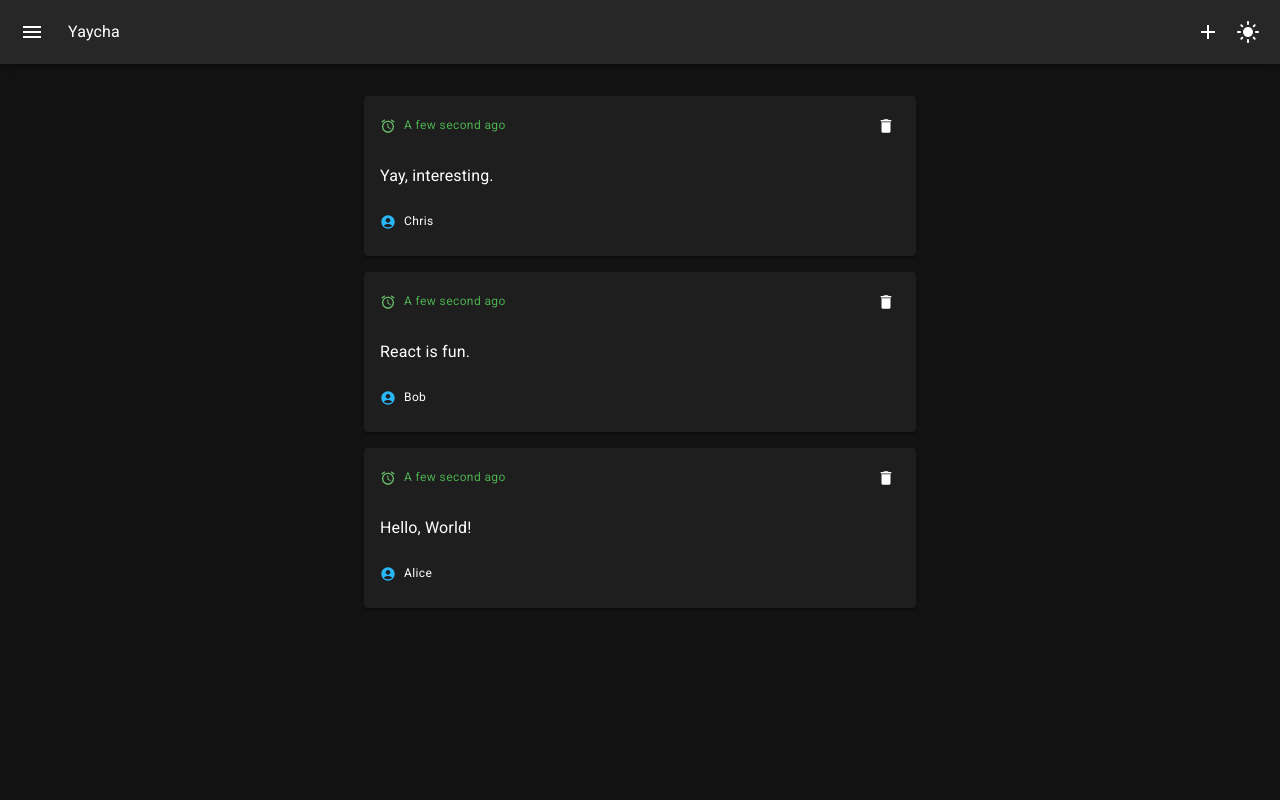
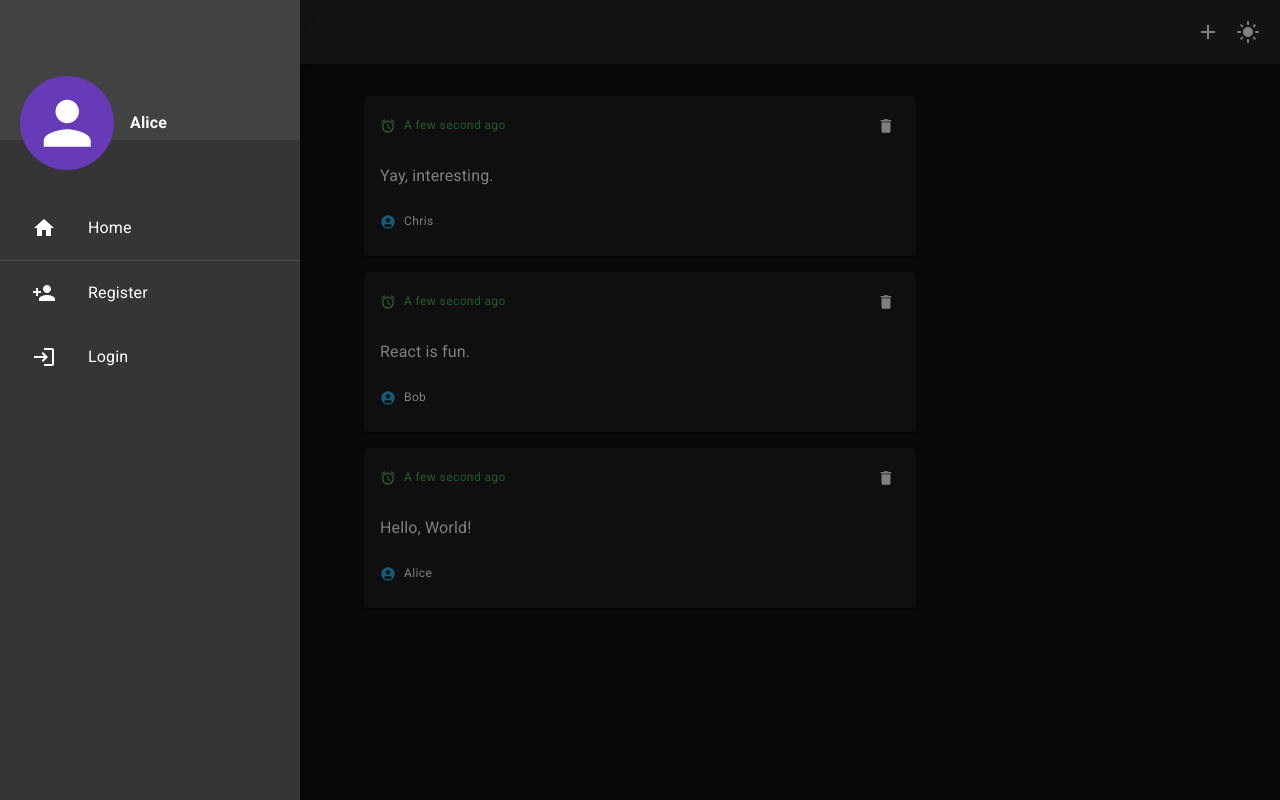
Before and after one commit to khaingthinzarthwe/yaycha, a React (Vite) app: page / in a window 1280 px wide. Built offline with nearby package versions, Linux system fonts and the light colour scheme.

Commit message:
Building AppDrawer

```diff
--- a/src/ThemedApp.jsx
+++ b/src/ThemedApp.jsx
@@ -1,6 +1,11 @@
 import { createContext, useState, useContext, useMemo } from "react";
 import App from "./App";
-import { CssBaseline, ThemeProvider, createTheme } from "@mui/material";
+import AppDrawer from "./components/AppDrawer";
+import {
+  CssBaseline,
+  ThemeProvider,
+  createTheme,
+} from "@mui/material";
 import { deepPurple, grey } from "@mui/material/colors";
 
 const AppContext = createContext();
@@ -9,24 +14,40 @@ export function useApp() {
 }
 
 export default function ThemedApp() {
+  const [showDrawer, setShowDrawer] = useState(true);
   const [showForm, setShowForm] = useState(false);
+  const [auth, setAuth] = useState(null);
   const [mode, setMode] = useState("dark");
 
   const theme = useMemo(() => {
     return createTheme({
-      palette: { mode },
-      primary: deepPurple,
-      banner: mode === "dark" ? grey[800] : grey[200],
-      text: {
-        fade: grey[500],
+      palette: {
+        mode,
+        primary: deepPurple,
+        banner: mode === "dark" ? grey[800] : grey[200],
+        text: {
+          fade: grey[500],
+        },
       },
     });
   }, [mode]);
 
   return (
     <ThemeProvider theme={theme}>
-      <AppContext.Provider value={{ showForm, setShowForm, mode, setMode }}>
+      <AppContext.Provider
+        value={{
+          showDrawer,
+          setShowDrawer,
+          showForm,
+          setShowForm,
+          auth,
+          setAuth,
+          mode,
+          setMode,
+        }}
+      >
         <App />
+        <AppDrawer />
         <CssBaseline />
       </AppContext.Provider>
     </ThemeProvider>
--- /dev/null
+++ b/src/components/AppDrawer.jsx
@@ -0,0 +1,114 @@
+import {
+  Box,
+  Drawer,
+  Divider,
+  List,
+  ListItem,
+  ListItemButton,
+  ListItemIcon,
+  ListItemText,
+  Avatar,
+  Typography,
+} from "@mui/material";
+import {
+  Home as HomeIcon,
+  Person as ProfileIcon,
+  Logout as LogoutIcon,
+  PersonAdd as RegisterIcon,
+  Login as LoginIcon,
+} from "@mui/icons-material";
+import { deepPurple } from "@mui/material/colors";
+import { useApp } from "../ThemedApp";
+
+export default function AppDrawer() {
+  const { showDrawer, setShowDrawer, auth, setAuth } = useApp();
+
+  return (
+    <div>
+      <Drawer open={showDrawer} onClose={() => setShowDrawer(false)}>
+        <Box
+          sx={{
+            mb: 6,
+            width: 300,
+            height: 140,
+            bgcolor: "banner",
+            position: "relative",
+          }}
+        >
+          <Box
+            sx={{
+              gap: 2,
+              display: "flex",
+              flexDirection: "row",
+              alignItems: "center",
+              position: "absolute",
+              left: 20,
+              bottom: -30,
+            }}
+          >
+            <Avatar
+              sx={{
+                width: 94,
+                height: 94,
+                color: "white",
+                background: deepPurple[500],
+              }}
+            />
+            <Typography sx={{ fontWeight: "bold" }}>Alice</Typography>
+          </Box>
+        </Box>
+        <List>
+          <ListItem>
+            <ListItemButton>
+              <ListItemIcon>
+                <HomeIcon />
+              </ListItemIcon>
+              <ListItemText>Home</ListItemText>
+            </ListItemButton>
+          </ListItem>
+          <Divider />
+          {auth && (
+            <>
+              <ListItem>
+                <ListItemButton>
+                  <ListItemIcon>
+                    <ProfileIcon />
+                  </ListItemIcon>
+                  <ListItemText>Profile</ListItemText>
+                </ListItemButton>
+              </ListItem>
+              <ListItem>
+                <ListItemButton onClick={() => setAuth(null)}>
+                  <ListItemIcon>
+                    <LogoutIcon color="error" />
+                  </ListItemIcon>
+                  <ListItemText>Logout</ListItemText>
+                </ListItemButton>
+              </ListItem>
+            </>
+          )}
+          {!auth && (
+            <>
+              <ListItem>
+                <ListItemButton>
+                  <ListItemIcon>
+                    <RegisterIcon />
+                  </ListItemIcon>
+                  <ListItemText>Register</ListItemText>
+                </ListItemButton>
+              </ListItem>
+              <ListItem>
+                <ListItemButton onClick={() => setAuth(true)}>
+                  <ListItemIcon>
+                    <LoginIcon />
+                  </ListItemIcon>
+                  <ListItemText>Login</ListItemText>
+                </ListItemButton>
+              </ListItem>
+            </>
+          )}
+        </List>
+      </Drawer>
+    </div>
+  );
+}
```
